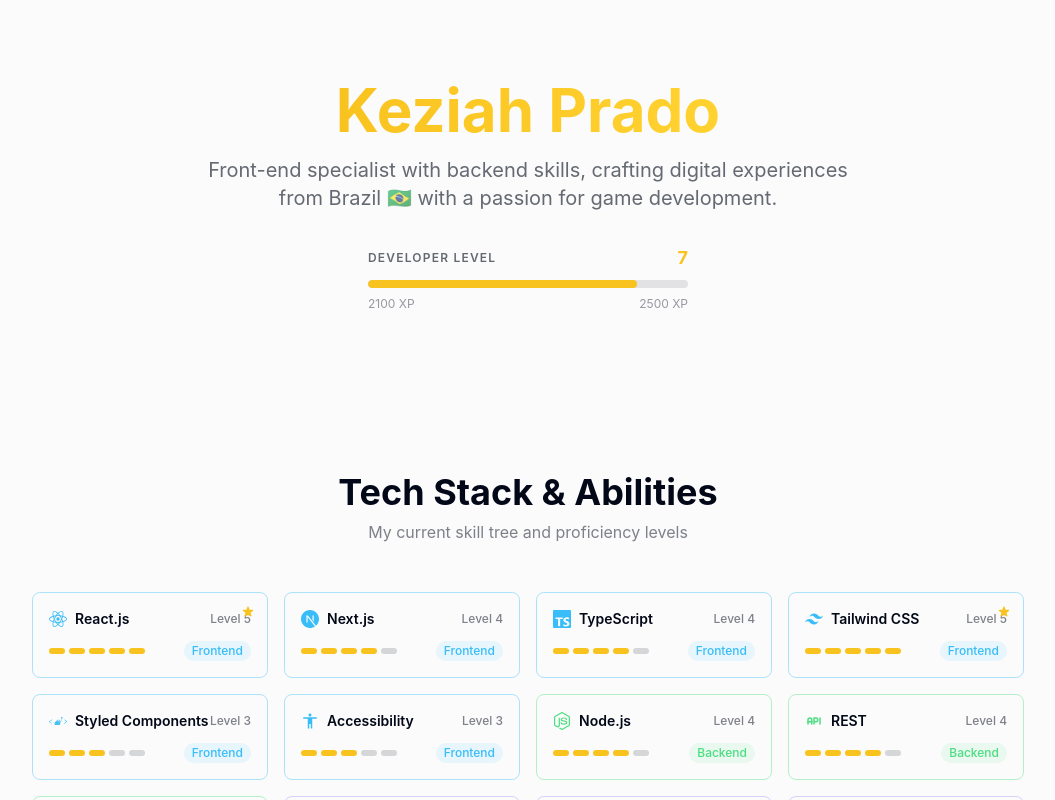
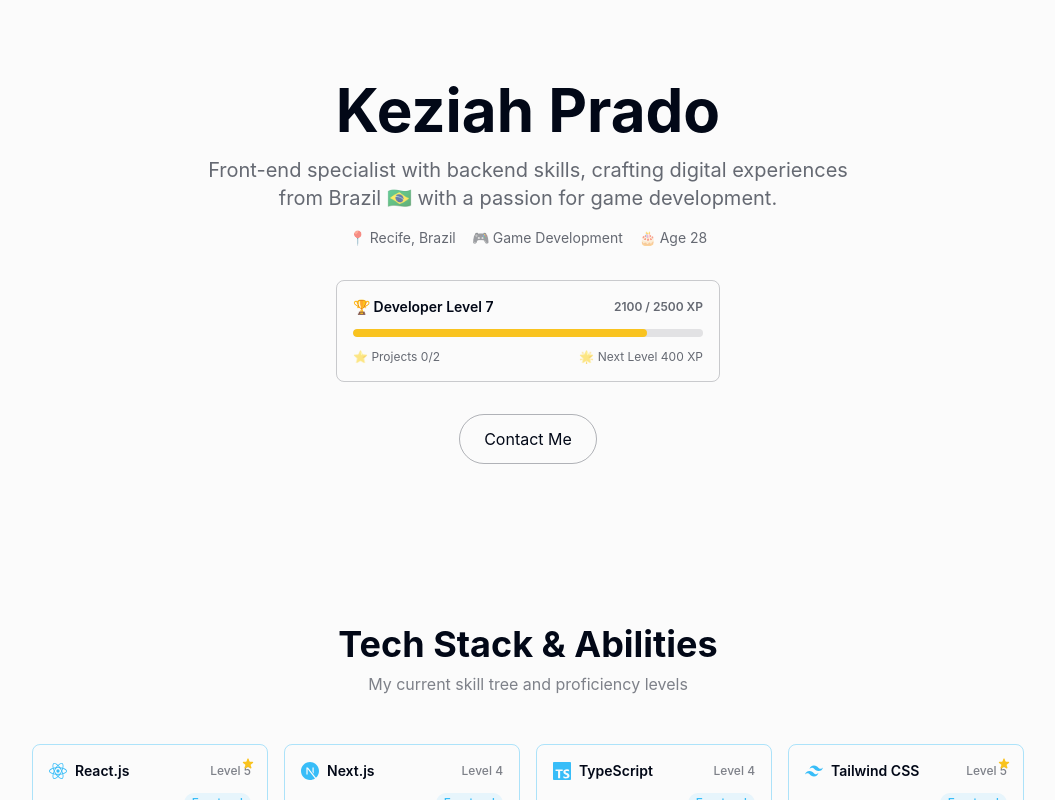
Before and after one commit to pradokez/portfolio, a React (Vite) app: page / in a window 1280 px wide. Shown: the top 800 px of the page, without its empty margins (112-1167 px from the left). Built offline with nearby package versions, Linux system fonts and the light colour scheme.

Commit message:
feat(profile): fix heading contrast, add meta row, CTA button, redesign LevelProgress

```diff
--- a/src/components/LevelProgress.tsx
+++ b/src/components/LevelProgress.tsx
@@ -2,16 +2,19 @@
   level: number
   xp: number
   xpToNext: number
+  projectsCompleted: number
+  totalProjects: number
 }
 
-export default function LevelProgress({ level, xp, xpToNext }: LevelProgressProps) {
+export default function LevelProgress({ level, xp, xpToNext, projectsCompleted, totalProjects }: LevelProgressProps) {
   const percent = Math.round((xp / xpToNext) * 100)
+  const xpRemaining = xpToNext - xp
 
   return (
-    <div className="flex flex-col gap-2 w-full max-w-xs">
+    <div className="flex flex-col gap-3 w-full max-w-sm rounded-lg border border-on-surface/20 p-4">
       <div className="flex items-center justify-between text-sm font-semibold">
-        <span className="text-on-surface/60 uppercase tracking-widest text-xs">Developer Level</span>
-        <span className="text-primary font-bold text-lg">{level}</span>
+        <span className="text-on-surface">🏆 Developer Level {level}</span>
+        <span className="text-on-surface/60 text-xs">{xp} / {xpToNext} XP</span>
       </div>
       <div className="h-2 rounded-full bg-on-surface/10 overflow-hidden">
         <div
@@ -19,9 +22,9 @@
           style={{ width: `${percent}%` }}
         />
       </div>
-      <div className="flex justify-between text-xs text-on-surface/40">
-        <span>{xp} XP</span>
-        <span>{xpToNext} XP</span>
+      <div className="flex items-center justify-between text-xs text-on-surface/60">
+        <span>⭐ Projects {projectsCompleted}/{totalProjects}</span>
+        <span>🌟 Next Level {xpRemaining} XP</span>
       </div>
     </div>
   )
--- a/src/components/ProfileSection.tsx
+++ b/src/components/ProfileSection.tsx
@@ -1,18 +1,50 @@
 import content from '../content/en'
 import LevelProgress from './LevelProgress'
+import { projects } from '../data/projects'
+
+function calcAge(birthDate: string): number {
+  const today = new Date()
+  const birth = new Date(birthDate)
+  let age = today.getFullYear() - birth.getFullYear()
+  const m = today.getMonth() - birth.getMonth()
+  if (m < 0 || (m === 0 && today.getDate() < birth.getDate())) age--
+  return age
+}
 
 export default function ProfileSection() {
+  const { name, bio, location, field, birthDate } = content.profile
+  const age = calcAge(birthDate)
+  const totalProjects = projects.length
+  const projectsCompleted = projects.filter((p) => p.level >= 2).length
+
   return (
     <section className="flex flex-col items-center justify-center text-center px-4 py-20 gap-8">
       <div className="flex flex-col items-center gap-4">
-        <h1 className="text-4xl md:text-6xl font-bold bg-linear-to-r from-primary to-amber-300 bg-clip-text text-transparent">
-          {content.profile.name}
+        <h1 className="text-4xl md:text-6xl font-bold text-on-surface">
+          {name}
         </h1>
         <p className="text-base md:text-xl text-on-surface/60 max-w-2xl">
-          {content.profile.bio}
+          {bio}
         </p>
+        <div className="flex flex-wrap justify-center gap-x-4 gap-y-1 text-sm text-on-surface/60">
+          <span>📍 {location}</span>
+          <span>🎮 {field}</span>
+          <span>🎂 Age {age}</span>
+        </div>
       </div>
-      <LevelProgress level={7} xp={2100} xpToNext={2500} />
+      <LevelProgress
+        level={7}
+        xp={2100}
+        xpToNext={2500}
+        projectsCompleted={projectsCompleted}
+        totalProjects={totalProjects}
+      />
+      <a
+        href="#contact"
+        className="px-6 py-3 rounded-full border border-on-surface/30 text-on-surface hover:bg-primary hover:border-primary transition-colors focus-visible:outline-none focus-visible:ring-2 focus-visible:ring-primary"
+      >
+        Contact Me
+      </a>
     </section>
   )
 }
```
